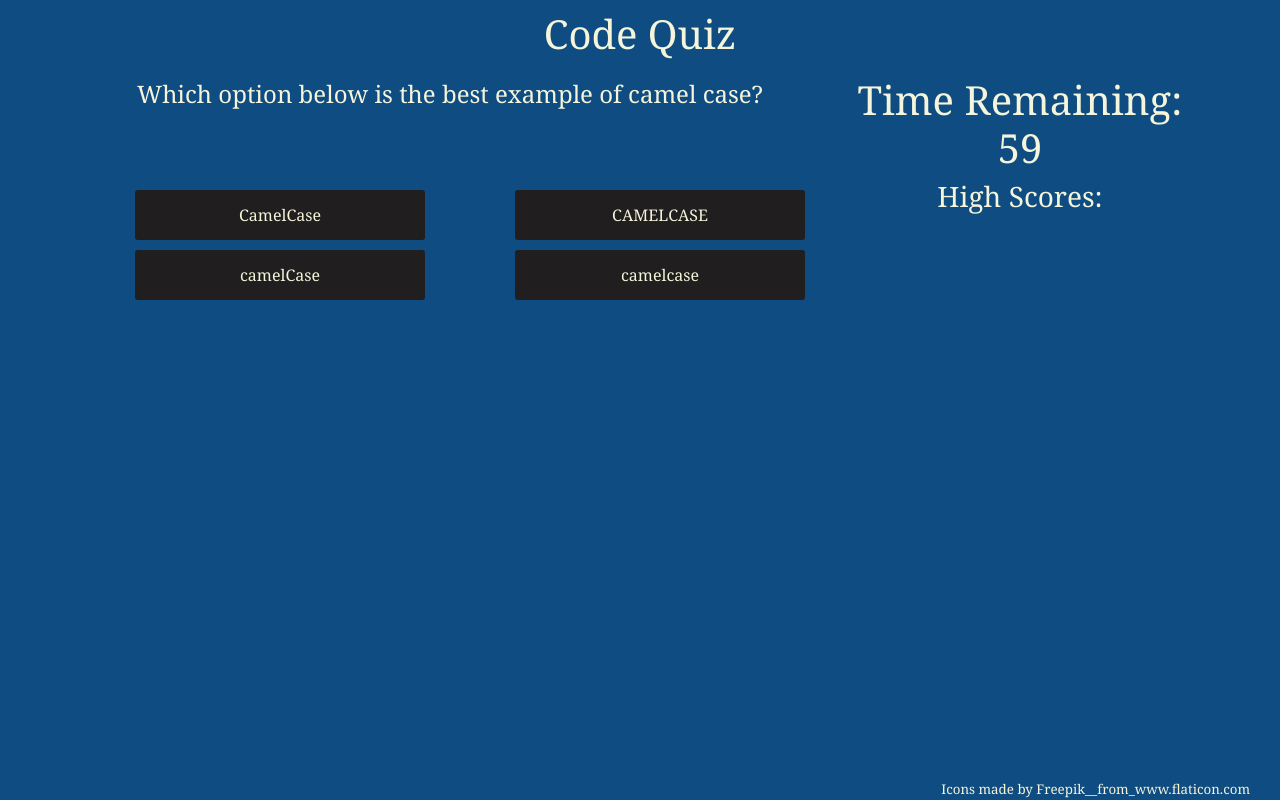
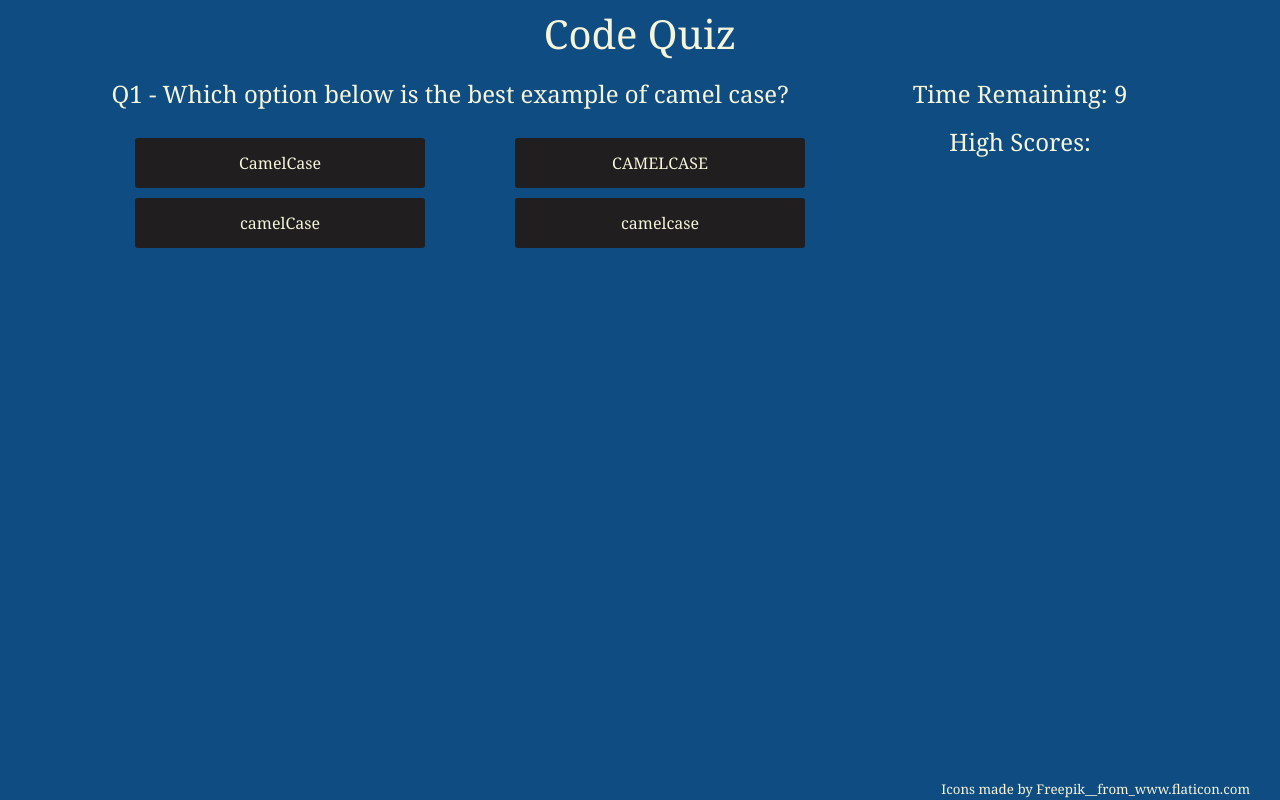
Before and after one commit to mwturner611/Code_Quiz, a plain HTML site: page index.html in a window 1280 px wide. Both pictures are taken after a click on the button "Start". Drawn offline with nearby package versions, Linux system fonts and the light colour scheme.

Commit message:
fixed interval clear and added high score feature

```diff
--- a/assets/styles.css
+++ b/assets/styles.css
@@ -22,6 +22,10 @@ body {
 
 /* update font-size of question */
 #questionBox{
+    font-size: x-large;
+}
+
+#timer{
     font-size: x-large;
 }
 
--- a/index.html
+++ b/index.html
@@ -23,7 +23,7 @@
                 This is a timed 10 question code quiz! Are you ready to begin?
             </div>
             <div class="col-sm-4 text-center text-wrap">
-                <h1 class=""align-items-center justify-content-center id="timer"> Time Remaining 60</h1>
+                <p class="align-items-center justify-content-center" id="timer"> Time Remaining 60</p1>
             </div>
         </div>
 
@@ -39,7 +39,8 @@
                 </ul>
             </div>
             <div class="col-md-4" id="scoreBoard">
-                <h3>High Scores:</h3>
+                <h4>High Scores:</h4>
+                <ol id="highScores"></ol>
             </div>
         </div>
 
--- a/script.js
+++ b/script.js
@@ -7,84 +7,86 @@ var button = document.getElementById('button');
 var scoreBoard = document.getElementById('scoreBoard');
 var imgArea = document.getElementById('imgArea');
 var userAnswer = document.querySelectorAll('forAnsers');
+var spotForHS = document.getElementById('highScores');
 var timeRemaining;
 var score = 0;
 var totalPossible = 0;
 var questionUp = 0;
 var answerValue = 0;
+var highScores = [];
 
 
 // question array
 var questions = [
 question1 = {
-  question: "Which option below is the best example of camel case?",
+  question: "Q1 - Which option below is the best example of camel case?",
   firstAnswer: {text: "CamelCase", rW: "0"},
   secondAnswer: {text: "camelCase", rW: "1"},
   thirdAnswer: {text: "CAMELCASE", rW: "0"},
   fourthAnswer: {text: "camelcase", rW: "0"},
 },
 question2 = {
-  question: "Which one is right?",
-  firstAnswer: {text: "Wrong", rW: "0"},
-  secondAnswer: {text: "Wrong", rW: "0"},
-  thirdAnswer: {text: "Wrong", rW: "0"},
-  fourthAnswer: {text: "Right", rW: "1"},
+  question: "Q2 - How do you find an HTML element using it's ID?",
+  firstAnswer: {text: "document.findElementByID('ID')", rW: "0"},
+  secondAnswer: {text: "document.lookElementByID('ID')", rW: "0"},
+  thirdAnswer: {text: "document.getElementWithID('ID')", rW: "0"},
+  fourthAnswer: {text: "document.getElementByID('ID')", rW: "1"},
 },
 question3 = {
-  question: "Which one is right?",
-  firstAnswer: {text: "Wrong", rW: "0"},
-  secondAnswer: {text: "Right", rW: "1"},
-  thirdAnswer: {text: "Wrong", rW: "0"},
-  fourthAnswer: {text: "Wrong", rW: "0"},
+  question: "Q3 - If using JavaScript in HTML document, it should be inserted between which type tags?",
+  firstAnswer: {text: "<head></head>", rW: "0"},
+  secondAnswer: {text: "<script></script>", rW: "1"},
+  thirdAnswer: {text: "<footer></footer>", rW: "0"},
+  fourthAnswer: {text: "<header></header>", rW: "0"},
 },
 question4 = {
-  question: "Which one is right?",
-  firstAnswer: {text: "Wrong", rW: "0"},
-  secondAnswer: {text: "Wrong", rW: "0"},
-  thirdAnswer: {text: "Right", rW: "1"},
-  fourthAnswer: {text: "Wrong", rW: "0"},
+  question: "Q4 - What JavaScript logical operator means 'or' ",
+  firstAnswer: {text: "or", rW: "0"},
+  secondAnswer: {text: "|", rW: "0"},
+  thirdAnswer: {text: "||", rW: "1"},
+  fourthAnswer: {text: "//", rW: "0"},
 },
 question5 = {
-  question: "Which one is right?",
-  firstAnswer: {text: "Right", rW: "1"},
-  secondAnswer: {text: "Wrong", rW: "0"},
-  thirdAnswer: {text: "Wrong", rW: "0"},
-  fourthAnswer: {text: "Wrong", rW: "0"},
+  question: "Q5 - What are three prominent JavaScript data types?",
+  firstAnswer: {text: "number, string, boolean", rW: "1"},
+  secondAnswer: {text: "letter, number, symbol", rW: "0"},
+  thirdAnswer: {text: "number, boolean, character", rW: "0"},
+  fourthAnswer: {text: "number, string, poetry", rW: "0"},
 },
 question6 = {
-  question: "Which one is right?",
-  firstAnswer: {text: "Wrong", rW: "0"},
-  secondAnswer: {text: "Wrong", rW: "0"},
-  thirdAnswer: {text: "Right", rW: "1"},
-  fourthAnswer: {text: "Wrong", rW: "0"},
+  question: "Q6 - A JavaScript function is.....?",
+  firstAnswer: {text: "another name for a complete JavaScript file", rW: "0"},
+  secondAnswer: {text: "an unnecessary complication", rW: "0"},
+  thirdAnswer: {text: "a block of code designed to perform a particular task", rW: "1"},
+  fourthAnswer: {text: "another name for an 'if' statement", rW: "0"},
 },
 question7 = {
-  question: "Which one is right?",
-  firstAnswer: {text: "Wrong", rW: "0"},
-  secondAnswer: {text: "Right", rW: "1"},
-  thirdAnswer: {text: "Wrong", rW: "0"},
-  fourthAnswer: {text: "Wrong", rW: "0"},
+  question: "Q7 - What is the scope of variables declared within a function?",
+  firstAnswer: {text: "global", rW: "0"},
+  secondAnswer: {text: "local", rW: "1"},
+  thirdAnswer: {text: "foreign", rW: "0"},
+  fourthAnswer: {text: "homely", rW: "0"},
 },
 question8 = {
-  question: "Which one is right?",
-  firstAnswer: {text: "Right", rW: "1"},
-  secondAnswer: {text: "Wrong", rW: "0"},
-  thirdAnswer: {text: "Wrong", rW: "0"},
-  fourthAnswer: {text: "Wrong", rW: "0"},
+  question: "Q8 - How do you access the '40' out of the following object. var person = {firstName:'John', lastName:'Doe', age:40, eyeColor:'grey'};",
+  firstAnswer: {text: "person.age;", rW: "1"},
+  secondAnswer: {text: "document.person(age);", rW: "0"},
+  thirdAnswer: {text: "person[2];", rW: "0"},
+  fourthAnswer: {text: "draw.person.age", rW: "0"},
 },
 question9 = {
-  question: "Which one is right?",
-  firstAnswer: {text: "Wrong", rW: "0"},
-  secondAnswer: {text: "Wrong", rW: "0"},
-  thirdAnswer: {text: "Wrong", rW: "0"},
-  fourthAnswer: {text: "Right", rW: "1"},
+  question: "Q9 - Which is the best written 'for loop' to console.log each array item?",
+  firstAnswer: {text: "for (var i = 0, i < array, i++) {console.log(array)};", rW: "0"},
+  secondAnswer: {text: "while (i < array.lenth, i++) {console.log(array[i])};", rW: "0"},
+  thirdAnswer: {text: "when (i < array.lenth, i++) {console.log(array[i])};", rW: "0"},
+  fourthAnswer: {text: "for (var i = 0, i < array.lenth, i++) {console.log(array[i])};", rW: "1"},
 },
 question10 = {
-  question: "Which one is right?",
-  firstAnswer: {text: "Wrong", rW: "0"},
-  secondAnswer: {text: "Wrong", rW: "0"},
-  thirdAnswer: {text: "Wrong", rW: "0"},
-  fourthAnswer: {text: "Right", rW: "1"},
+  question: "Q10 - If var x = 9.656.  Which answer below will return 9.66?",
+  firstAnswer: {text: "x.valueOf();", rW: "0"},
+  secondAnswer: {text: "x.toString();", rW: "0"},
+  thirdAnswer: {text: "x.toPrecision(2);", rW: "0"},
+  fourthAnswer: {text: "x.toFixed(2);", rW: "1"},
 }
 ];
 
@@ -106,10 +108,16 @@ function removeImg(){
 function positveScoreDisplay(){
   totalPossible = 10 * (questionUp + 1);
   score = score + 10;
-  scoreBoard.innerText = "Correct! you've got " + score + " points out of " + totalPossible + " points possible."
+  scoreBoard.innerText = "Correct! You get 5 bonus seconds! You've got " + score + " points out of " + totalPossible + " points possible."
   setTimeout(function(){ scoreBoard.innerText = '';}, 3000);
   questionUp = questionUp + 1;
+
+  if (questionUp < 10){
     assignQuestion(questionUp);
+  }
+  else {
+    timeRemaining = 0;
+  }
 }
 
 // negative score display
@@ -118,7 +126,14 @@ function negativeScoreDisplay(){
   scoreBoard.innerText = "Sorry that's wrong! You lose 10 seconds! You have " + score + " points out of " + totalPossible + " points possible"
   setTimeout(function(){ scoreBoard.innerText = '';}, 3000);
   questionUp = questionUp + 1;
+
+  if (questionUp < 10){
     assignQuestion(questionUp);
+  }
+  else {
+    timeRemaining = 0;
+  }
+
 }
 
 // assign question and answer content and add event listeners
@@ -169,9 +184,76 @@ function assignQuestion(a){
 
 };
 
+// create form function
+function createForm(){
+  // clear last question/timer and ask for name
+  ul1.innerHTML = "";
+  ul2.innerHTML = "";
+  questionBox.innerHTML = "The games over, Please enter your name below for the high scores record";
+  timer.innerHTML = "";
+
+  // create a form,div for box and button.  Add attributes as needed.
+  var form = document.createElement("form");
+  var userNameForm = document.createElement("div");
+  userNameForm.setAttribute("class", "form-group");
+  var formLabel = document.createElement("label");
+  formLabel.setAttribute("for", "name");
+  var inputBox = document.createElement("input");
+  inputBox.setAttribute("type", "name");
+  inputBox.setAttribute("class", "form-control");
+  inputBox.setAttribute("id", "inputName");
+  inputBox.setAttribute("placeholder", "Please enter your name");
+  var buttonForForm = document.createElement("button");
+  buttonForForm.setAttribute("type", "submit");
+  buttonForForm.setAttribute("class", "btn");
+  buttonForForm.setAttribute("class", "btn-primary");
+  buttonForForm.innerText = "Submit";
+
+  // append the form, input box and button to the question box
+  questionBox.appendChild(form);
+  form.appendChild(userNameForm);
+  userNameForm.appendChild(inputBox);
+  form.appendChild(buttonForForm);
+
+  // placeholder name of user/score based on # of keys in local storage
+  keys = Object.keys(localStorage);
+  var number = parseInt((keys.length)) + 1;
+  var nextUser = "user" + number;
+
+  // add an event listener to the button
+  buttonForForm.addEventListener('click', function(){
+    localStorage.setItem(nextUser,score + " Score" + " for " + inputBox.value);
+    postHighScores();
+  });
+}
+
+// localStorage.clear();
+
+postHighScores();
+// post high scores function
+function postHighScores (){
+  keys = Object.keys(localStorage),
+  i = keys.length;
+
+  while (i--) {
+    highScores.push(localStorage.getItem(keys[i]));
+  }
+
+  highScores.sort(function(a,b){
+    return b.split(" ")[0] - a.split(" ")[0];});
+
+  for (var k = 0; k < highScores.length; k++){
+    var newli = document.createElement("li");
+    newli.innerText = highScores[k];
+    spotForHS.appendChild(newli);
+  }
+}
+
+
 // check answer function
 function checkAnswer(){
   if(this.value === 1){
+    timeRemaining = timeRemaining + 5;
     positveScoreDisplay();
   }
   else{
@@ -180,26 +262,23 @@ function checkAnswer(){
   };
 }
 
-// start timer function
-function startQuiz () {
-  timeRemaining = 60;
-
-  setInterval(function() {
-    if (timeRemaining > 0) {
-
-      // remove the button text and start the timer
+// subtracts 1 from time and clears interval if at zero time Remaining
+function countDown(){
+  if (timeRemaining >= 0){
     button.remove();
     timer.innerText = "Time Remaining: " + timeRemaining;
-
-      // count down the timer
     timeRemaining--;
   }
-    else{
-        // stop tiimer and end the game function due to out of time
-        clearInterval();
+  else {
+    clearInterval(timerVariable);
+    createForm();
   }
-  }, 1000);
+}
 
+// starts setInterval function referencing countDown()
+function startQuiz () {
+  timeRemaining = 10;
+  timerVariable = setInterval(countDown,1000);
 }
 
 
@@ -208,5 +287,4 @@ button.addEventListener("click", function(){
   startQuiz();
   assignQuestion(questionUp);
   removeImg();
-
 });
```
Lines whose indentation alone changed are shown as unchanged.
